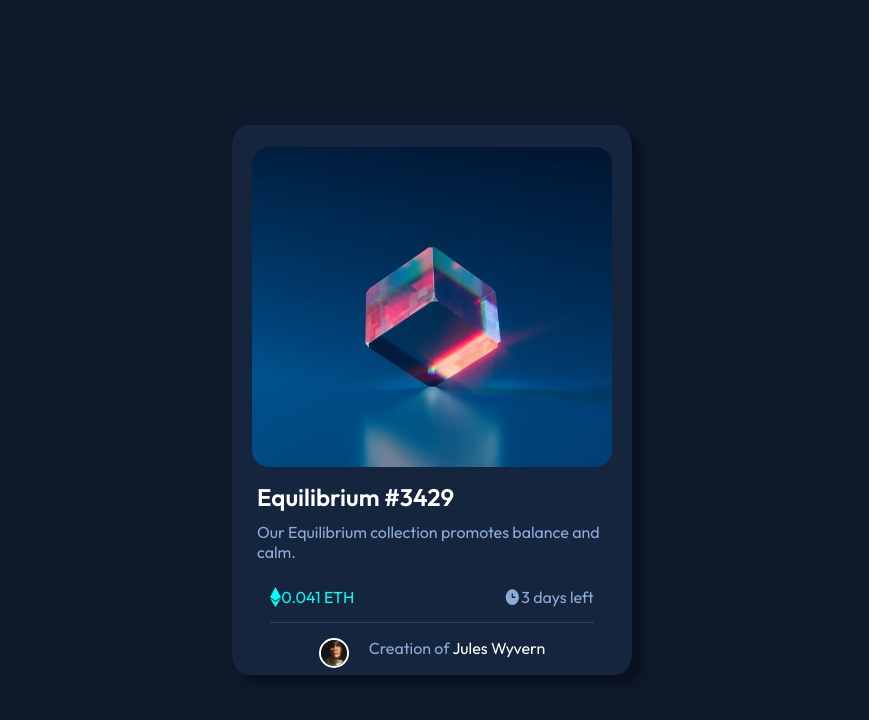
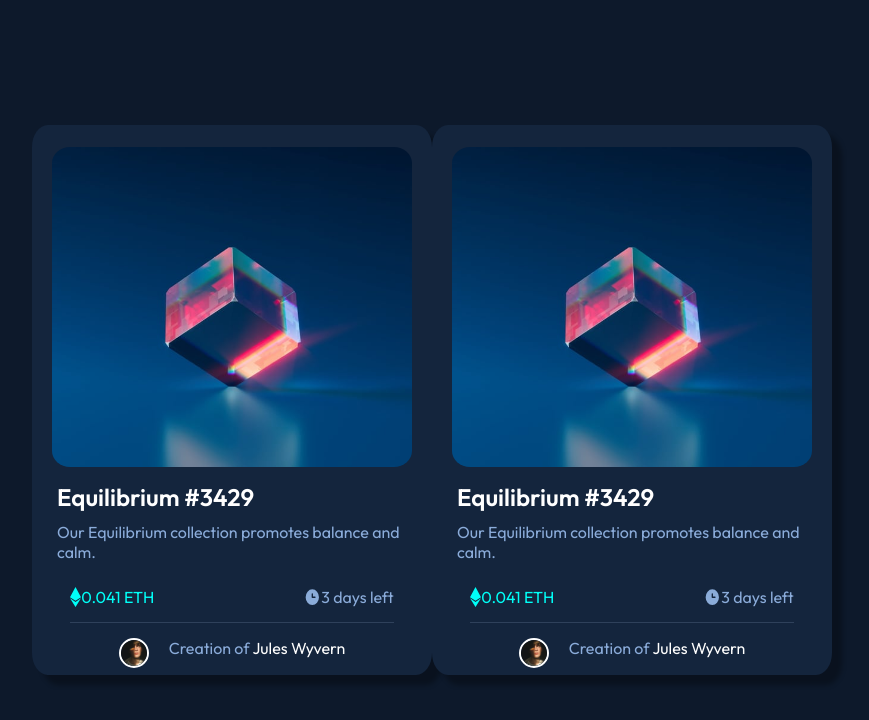
Before and after one commit to sofilopez01/nft-preview-card-component-main, a plain HTML site: page index.html in a window 1280 px wide. Shown: the whole page, without its empty margins (208-1077 px from the left). Drawn offline with Linux system fonts and the light colour scheme; a web font is replaced by a local one.

Commit message:
practica

```diff
--- a/index.html
+++ b/index.html
@@ -11,7 +11,7 @@
       sizes="32x32"
       href="./images/favicon-32x32.png"
     />
-
+    <script src="main.js"></script>
     <title>Frontend Mentor | NFT preview card component</title>
   </head>
   <body>
@@ -39,5 +39,31 @@
         <p>Creation of <span>Jules Wyvern</span></p>
       </div>
     </section>
+
+<!--CARD 2-->
+    <section class="card">
+      <img class="equilibrium" src=images/image-equilibrium.jpg alt="imagen de
+      la card">
+      <div class="title-and-text">
+        <div class="title">Equilibrium #3429</div>
+        <div class="text">
+          <p>Our Equilibrium collection promotes balance and calm.</p>
+        </div>
+      </div>
+      <div class="price-and-days">
+        <div class="price">
+          <img class="ETH" src="/images/icon-ethereum.svg" />
+          <p>0.041 ETH</p>
+        </div>
+        <div class="days">
+          <img src="/images/icon-clock.svg" />
+          <p>3 days left</p>
+        </div>
+      </div>
+      <div class="footer-avatar">
+        <img class="avatar" src="images/image-avatar.png" />
+        <p>Creation of <span>Jules Wyvern</span></p>
+      </div>
+    </section>
   </body>
 </html>
--- /dev/null
+++ b/main.js
@@ -0,0 +1,24 @@
+//              TRADICIONALES
+const elements= document.getElementById("id");
+//console.log(elements);
+
+//permite buscar los elementos que tengan la clase especificada en class.
+const clas= document.getElementsByClassName("avatar");
+//console.log(clas);
+
+// Obtiene todos los elementos con atributo name="nickname"
+const nicknames = document.getElementsByName("nickname");  // [input]
+
+//obtine todos los elementos divs de la pagina
+//const divs= document.getElementsByTagName("div");
+//console.log(divs);
+
+//               MODERNOS
+const titles= document.querySelector(".title");
+console.log(titles);
+
+const paraf= document.querySelectorAll(".p");
+console.log(paraf);
+
+const divs = document.querySelectorAll("div");
+console.log(divs);
```
